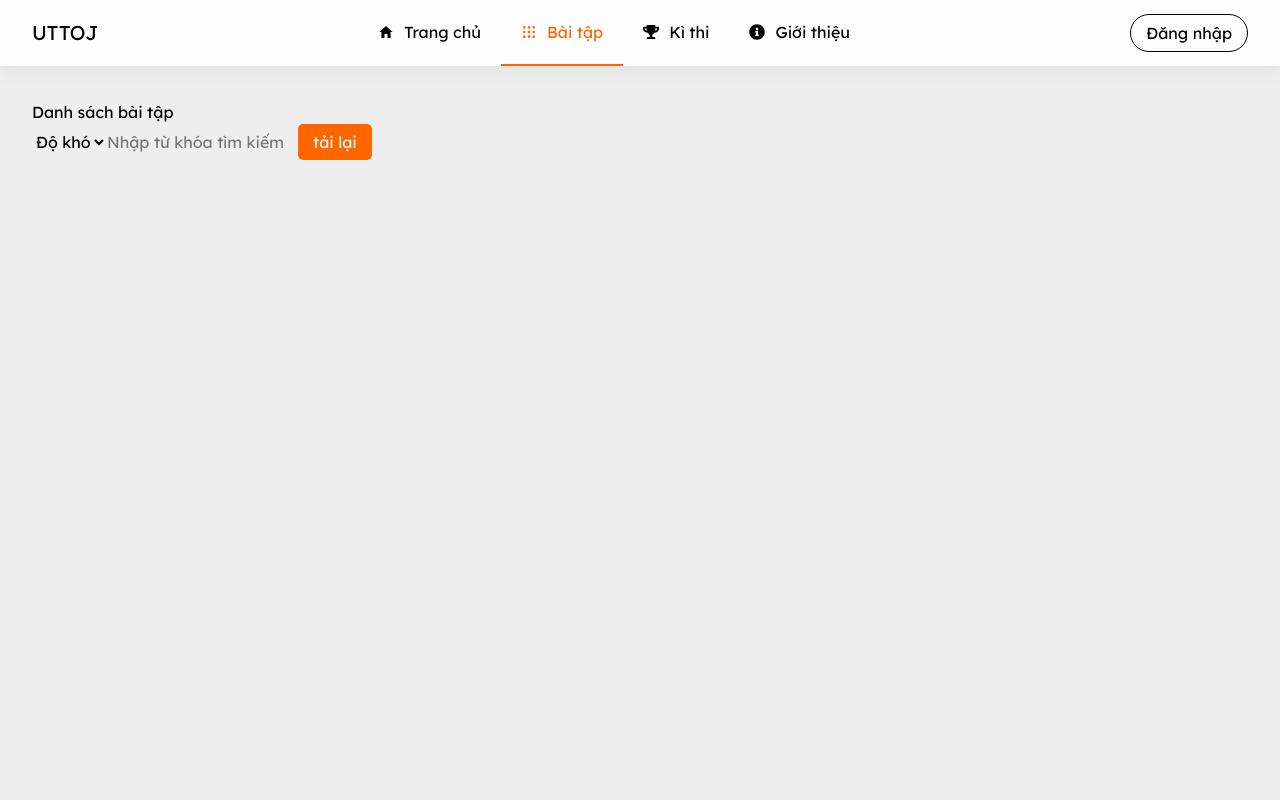
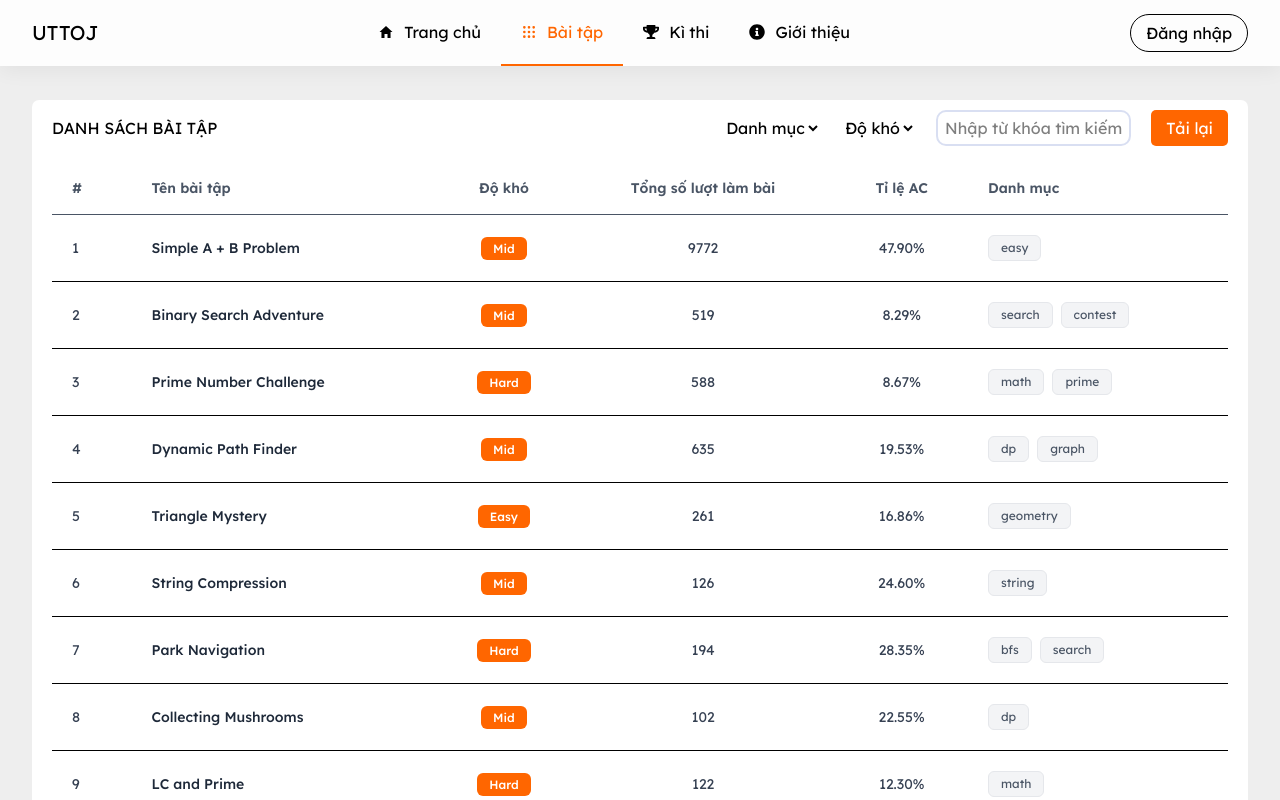
Before and after one commit to duy2kzcuber/Online-judge-fe, a Next.js app: page /problem in a window 1280 px wide. Shown: the top 800 px of the page. Built offline with nearby package versions, Linux system fonts and the light colour scheme.

Commit message:
add problem list page

```diff
--- /dev/null
+++ b/src/app/(pages)/(student)/problem/ProblemList.tsx
@@ -0,0 +1,159 @@
+"use client"
+export const ProblemList = () => {
+    const problems = [
+        {
+            id: 1,
+            title: "Simple A + B Problem",
+            level: "Mid",
+            total: 9772,
+            acRate: "47.90%",
+            tags: ["easy"]
+        },
+        {
+            id: 2,
+            title: "Binary Search Adventure",
+            level: "Mid",
+            total: 519,
+            acRate: "8.29%",
+            tags: ["search", "contest"]
+        },
+        {
+            id: 3,
+            title: "Prime Number Challenge",
+            level: "Hard",
+            total: 588,
+            acRate: "8.67%",
+            tags: ["math", "prime"]
+        },
+        {
+            id: 4,
+            title: "Dynamic Path Finder",
+            level: "Mid",
+            total: 635,
+            acRate: "19.53%",
+            tags: ["dp", "graph"]
+        },
+        {
+            id: 5,
+            title: "Triangle Mystery",
+            level: "Easy",
+            total: 261,
+            acRate: "16.86%",
+            tags: ["geometry"]
+        },
+        {
+            id: 6,
+            title: "String Compression",
+            level: "Mid",
+            total: 126,
+            acRate: "24.60%",
+            tags: ["string"]
+        },
+        {
+            id: 7,
+            title: "Park Navigation",
+            level: "Hard",
+            total: 194,
+            acRate: "28.35%",
+            tags: ["bfs", "search"]
+        },
+        {
+            id: 8,
+            title: "Collecting Mushrooms",
+            level: "Mid",
+            total: 102,
+            acRate: "22.55%",
+            tags: ["dp"]
+        },
+        {
+            id: 9,
+            title: "LC and Prime",
+            level: "Hard",
+            total: 122,
+            acRate: "12.30%",
+            tags: ["math"]
+        },
+        {
+            id: 10,
+            title: "Princess Rescue",
+            level: "Easy",
+            total: 101,
+            acRate: "15.84%",
+            tags: ["greedy"]
+        },
+        {
+            id: 11,
+            title: "Maze Escape",
+            level: "Mid",
+            total: 452,
+            acRate: "31.20%",
+            tags: ["dfs", "graph"]
+        },
+        {
+            id: 12,
+            title: "Longest Increasing Path",
+            level: "Hard",
+            total: 678,
+            acRate: "9.12%",
+            tags: ["dp", "array"]
+        }
+    ];
+    return (
+        <table className="w-full mt-4 border-collapse bg-white text-sm">
+            <thead>
+                <tr className="border-b text-left text-gray-600">
+                    <th className="py-4 px-5 font-semibold">#</th>
+                    <th className="py-4 px-5 font-semibold">Tên bài tập</th>
+                    <th className="py-4 px-5 font-semibold text-center">Độ khó</th>
+                    <th className="py-4 px-5 font-semibold text-center">Tổng số lượt làm bài</th>
+                    <th className="py-4 px-5 font-semibold text-center">Tỉ lệ AC</th>
+                    <th className="py-4 px-5 font-semibold">Danh mục</th>
+                </tr>
+            </thead>
+
+            <tbody>
+                {problems.map((problem) => (
+                    <tr
+                        key={problem.id}
+                        className="border-b hover:bg-gray-50 transition-colors"
+                    >
+                        <td className="py-5 px-5 text-gray-700">{problem.id}</td>
+
+                        <td className="py-5 px-5">
+                            <a className="text-gray-800 hover:text-oj-orange  cursor-pointer font-medium">
+                                {problem.title}
+                            </a>
+                        </td>
+
+                        <td className="py-5 px-5 text-center">
+                            <span className="bg-oj-orange text-white text-xs px-3 py-1 rounded-md font-medium">
+                                {problem.level}
+                            </span>
+                        </td>
+
+                        <td className="py-5 px-5 text-center text-gray-700">
+                            {problem.total}
+                        </td>
+
+                        <td className="py-5 px-5 text-center text-gray-700">
+                            {problem.acRate}
+                        </td>
+
+                        <td className="py-5 px-5">
+                            <div className="flex flex-wrap gap-2">
+                                {problem.tags.map((tag, index) => (
+                                    <span
+                                        key={index}
+                                        className="bg-gray-100 border border-gray-200 text-gray-600 text-xs px-3 py-1 rounded-md"
+                                    >
+                                        {tag}
+                                    </span>
+                                ))}
+                            </div>
+                        </td>
+                    </tr>
+                ))}
+            </tbody>
+        </table>
+    )
+}
--- a/src/app/(pages)/(student)/problem/page.tsx
+++ b/src/app/(pages)/(student)/problem/page.tsx
@@ -1,13 +1,27 @@
 import { Button } from "@/app/components/button/Button";
+import { ProblemList } from "./ProblemList";
 
 export default function Problem() {
   return (
     <>
-      <div className="container pt-[100px]">
+      <div className="container pt-[100px] ">
+        <div className="bg-oj-white px-[20px] py-[10px] rounded-[7px]">
           {/* Danh sách bài tập */}
-        <div className="">
-          <h1>Danh sách bài tập</h1>
-          <div>
+          <div className="flex text-center justify-between ">
+            <h1 className="uppercase flex text-center items-center">Danh sách bài tập</h1>
+            <div className="flex text-center gap-x-[20px]">
+              <select name="category" id="category">
+                <option defaultChecked>Danh mục</option>
+                <option>1</option>
+                <option>2</option>
+                <option>3</option>
+                <option>4</option>
+                <option>5</option>
+                <option>6</option>
+                <option>7</option>
+                <option>8</option>
+                <option>9</option>
+              </select>
               <select name="level" id="level">
                 <option defaultChecked>Độ khó</option>
                 <option>1</option>
@@ -20,11 +34,13 @@ export default function Problem() {
                 <option>8</option>
                 <option>9</option>
               </select>
-            <input placeholder="Nhập từ khóa tìm kiếm"/>
-            <Button displayContent="tải lại" />
+              <input className="rounded-[10px] border-[2px] solid border-[#d9dff2] h-full placeholder:text-center placeholder:item-center placeholder:justify-center hover:border-oj-orange" placeholder="Nhập từ khóa tìm kiếm" />
+              <Button displayContent="Tải lại" />
             </div>
           </div>
           {/* Danh sách danh mục bài tập */}
+          <ProblemList />
+        </div>
       </div>
     </>
   )
```
Lines whose indentation alone changed are shown as unchanged.
